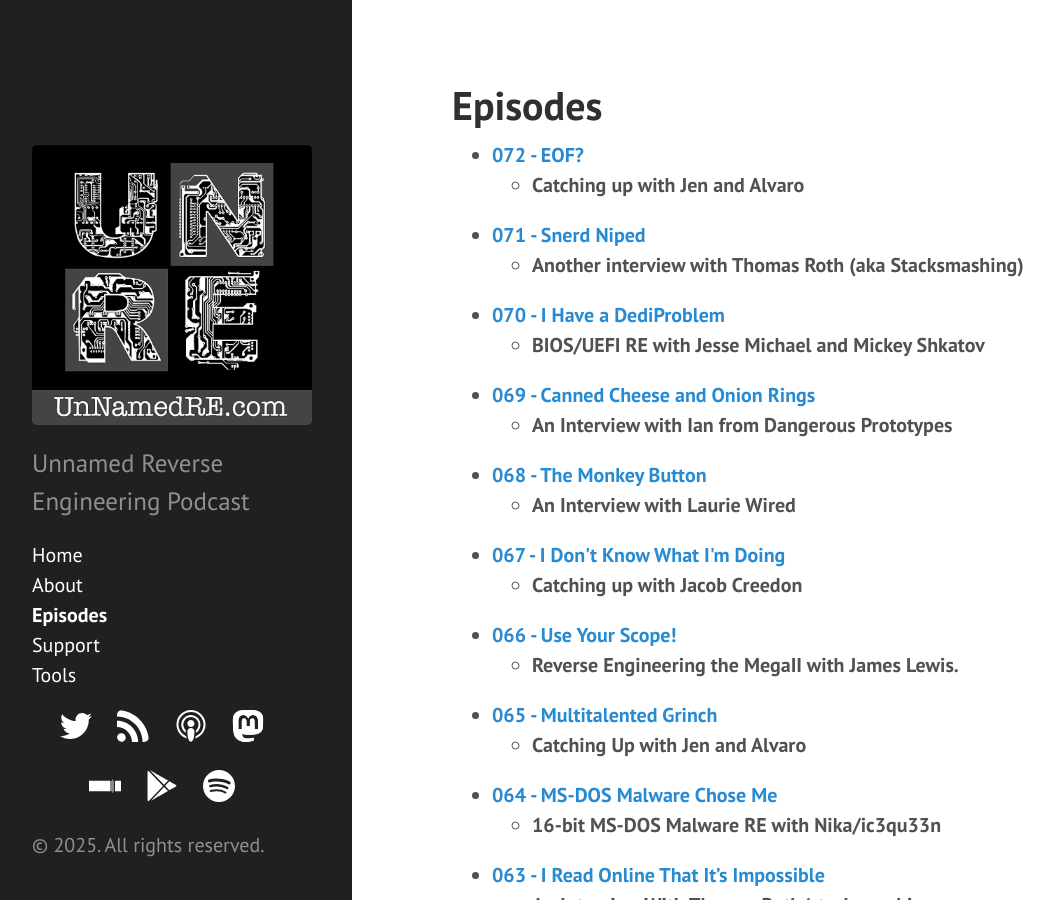
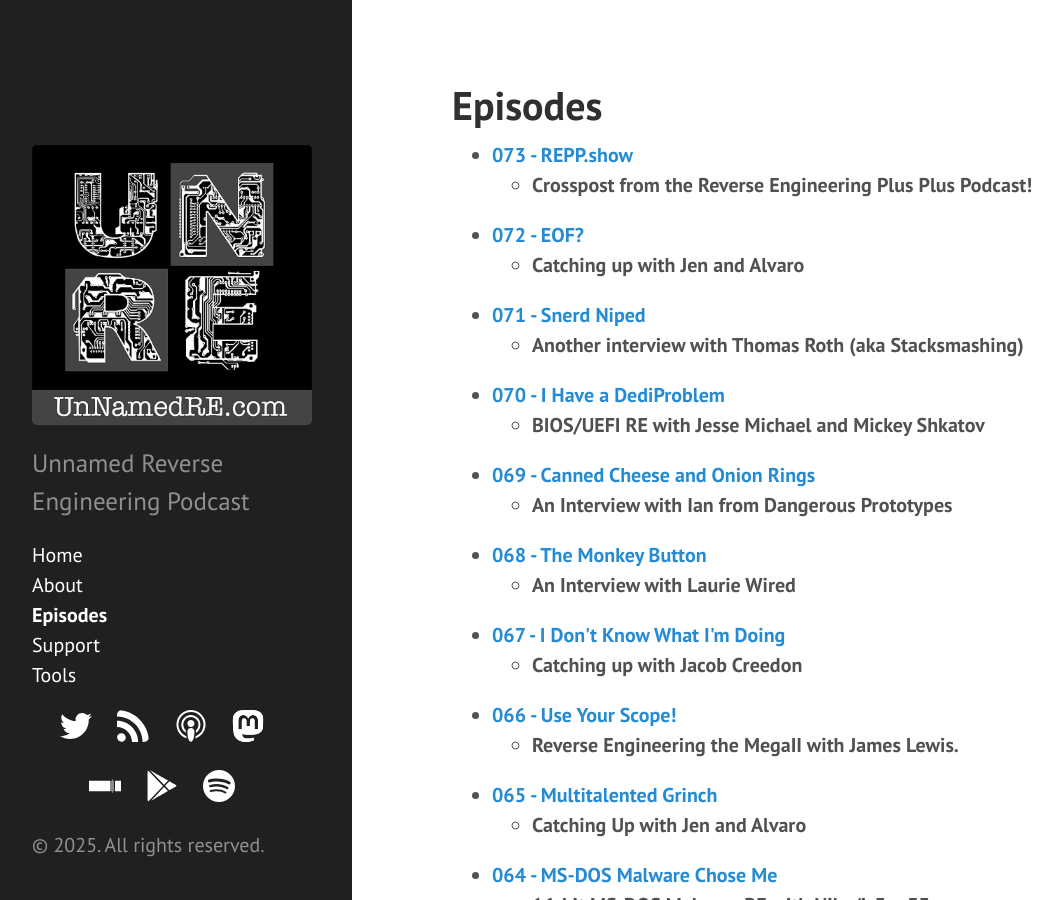
Before and after one commit to unnamedre/unnamedre.github.io, a Jekyll site: the page built from episodes.md, in a window 1280 px wide and 900 px high. Shown: the whole window, without its empty margins (8-1070 px from the left). Built offline with Jekyll 4.4.1, drawn with Linux system fonts in a browser that asks for light colours.

```diff
--- /dev/null
+++ b/_posts/2025-02-01-073_-_REPPshow.md
@@ -0,0 +1,18 @@
+---
+layout: episode
+title: "073 - REPP.show"
+subtitle: "Crosspost from the Reverse Engineering Plus Plus Podcast!"
+date: 2025-02-01 17:38:19
+categories: episode
+dir_id: 35109675
+permalink: episode/73
+---
+<p>
+ Jen and Alvaro were guests on the Reverse Engineering Plus Plus Podcast.
+ <br/>
+ <br/>
+ Check them out at
+ <a href="https://repp.show/">
+  REPP.show!
+ </a>
+</p>
--- a/_sitegen/directory_ids.csv
+++ b/_sitegen/directory_ids.csv
@@ -70,3 +70,4 @@
 70,31668987
 71,32956262
 72,34329360
+73,35109675
```
Also changed, not shown: _posts/2024-12-07-072_-_EOF.md (+1 -0 lines).
